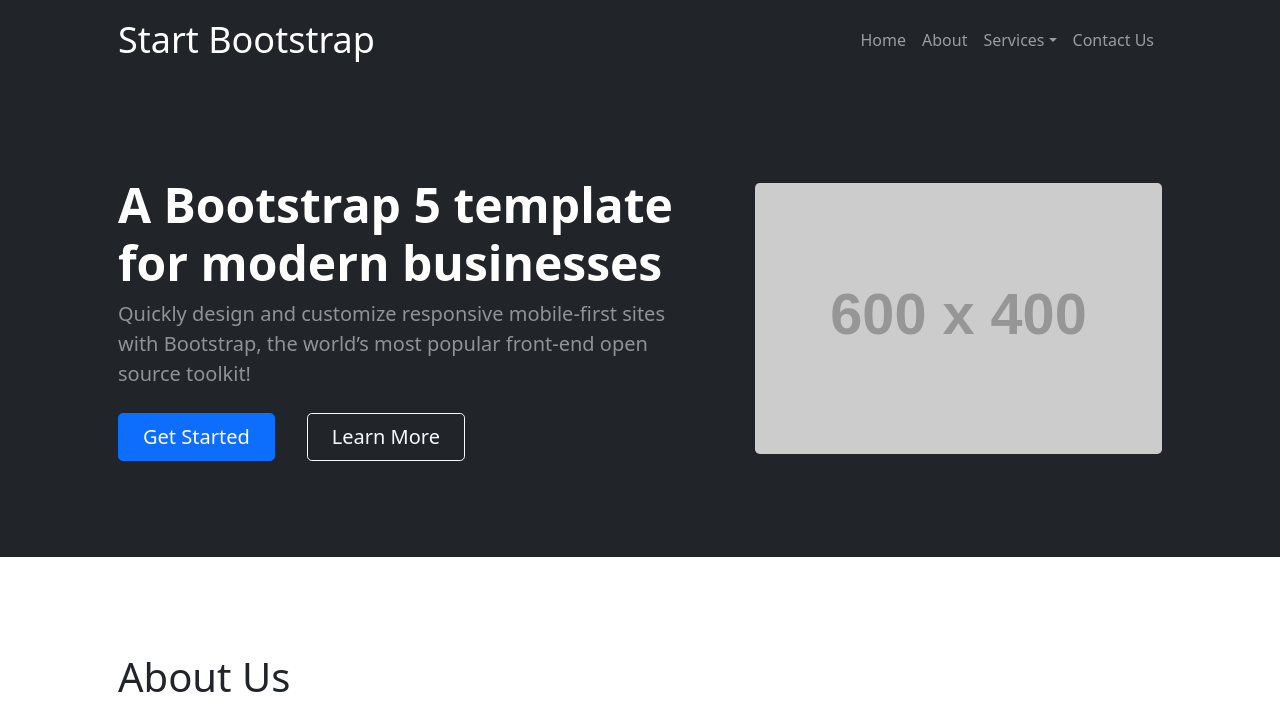
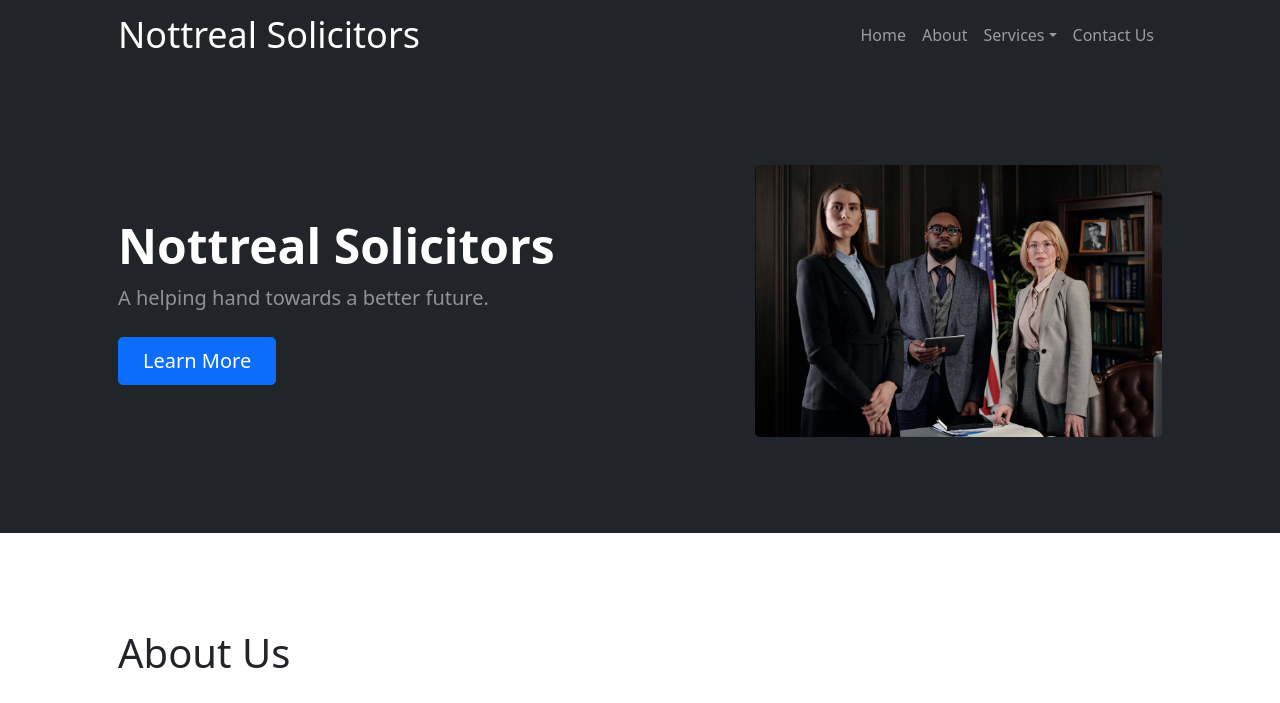
Before and after one commit to MAziz-0/Legal_site, a Flask app: page /about in a window 1280 px wide. Shown: the top 703 px of the page. Run offline with Flask 2, Linux system fonts and the light colour scheme; grey boxes labelled with a size stand in for pictures from a placeholder-image service; some libraries are stand-ins or nearby versions.

Commit message:
Added a front page image and updated home content with relevant text, removed a unused button

```diff
--- a/templates/base.html
+++ b/templates/base.html
@@ -22,7 +22,7 @@
             <!-- Navigation-->
             <nav class="navbar navbar-expand-lg navbar-dark bg-dark">
                 <div class="container px-5">
-                    <a class="navbar-brand" href="{{ url_for('index') }}">Start Bootstrap</a>
+                    <a class="navbar-brand display-1" href="{{ url_for('index') }}">Nottreal Solicitors</a>
                     <button class="navbar-toggler" type="button" data-bs-toggle="collapse" data-bs-target="#navbarSupportedContent" aria-controls="navbarSupportedContent" aria-expanded="false" aria-label="Toggle navigation"><span class="navbar-toggler-icon"></span></button>
                     <div class="collapse navbar-collapse" id="navbarSupportedContent">
                         <ul class="navbar-nav ms-auto mb-2 mb-lg-0">
@@ -49,15 +49,15 @@
                     <div class="row gx-5 align-items-center justify-content-center">
                         <div class="col-lg-8 col-xl-7 col-xxl-6">
                             <div class="my-5 text-center text-xl-start">
-                                <h1 class="display-5 fw-bolder text-white mb-2">A Bootstrap 5 template for modern businesses</h1>
-                                <p class="lead fw-normal text-white-50 mb-4">Quickly design and customize responsive mobile-first sites with Bootstrap, the world’s most popular front-end open source toolkit!</p>
+                                <h1 class="display-5 fw-bolder text-white mb-2">Nottreal Solicitors</h1>
+                                <p class="lead fw-normal text-white-50 mb-4">A helping hand towards a better future.</p>
                                 <div class="d-grid gap-3 d-sm-flex justify-content-sm-center justify-content-xl-start">
-                                    <a class="btn btn-primary btn-lg px-4 me-sm-3" href="#features">Get Started</a>
-                                    <a class="btn btn-outline-light btn-lg px-4" href="#!">Learn More</a>
+                                    <a class="btn btn-primary btn-lg px-4 me-sm-3" href="#features">Learn More</a>
+
                                 </div>
                             </div>
                         </div>
-                        <div class="col-xl-5 col-xxl-6 d-none d-xl-block text-center"><img class="img-fluid rounded-3 my-5" src="https://dummyimage.com/600x400/343a40/6c757d" alt="..." /></div>
+                        <div class="col-xl-5 col-xxl-6 d-none d-xl-block text-center"><img class="img-fluid rounded-3 my-5" src="static/assets/images/lawyers.jpg" alt="..." /></div>
                     </div>
                 </div>
             </header>
```
